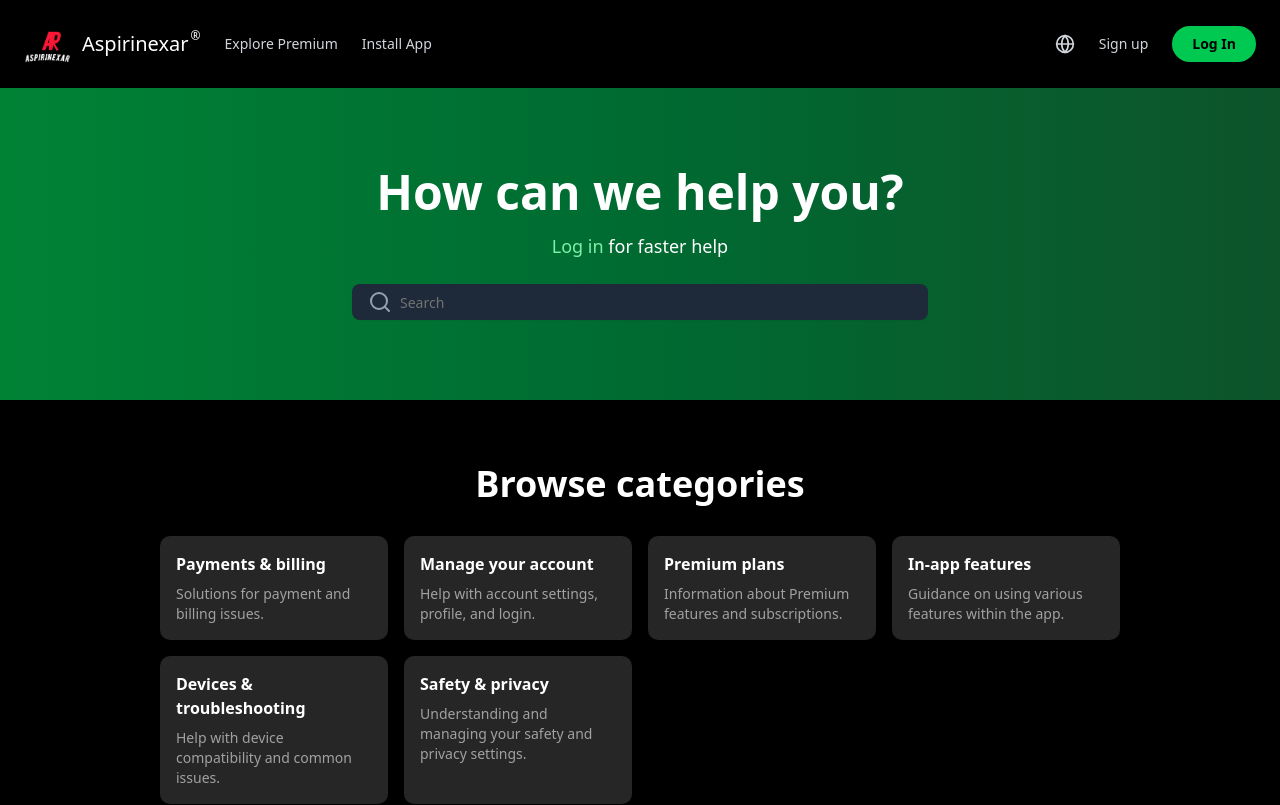
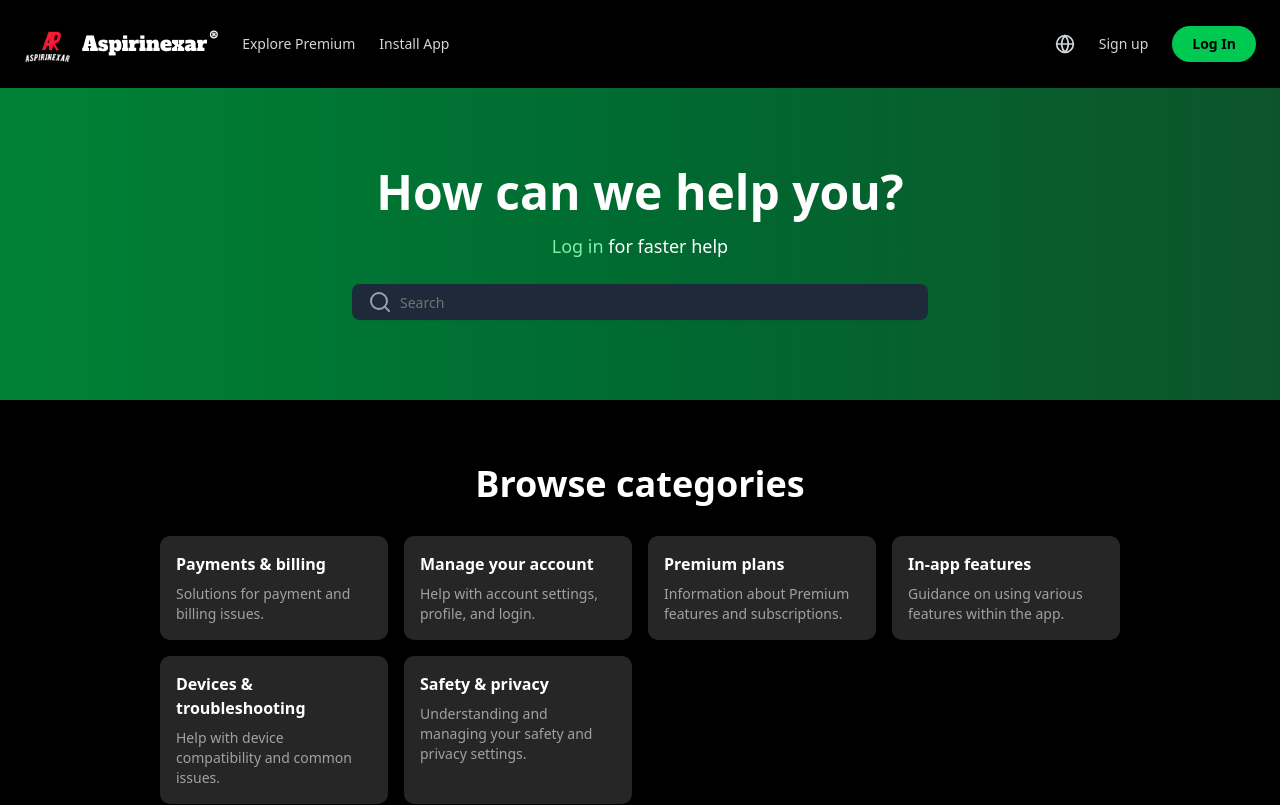
Before and after one commit to aashishrajput9838/aspirinexar, a Next.js app: page /contact in a window 1280 px wide. Shown: the top 805 px of the page. Built offline with nearby package versions, Linux system fonts and the light colour scheme.

Commit message:
text style changed

```diff
--- a/app/contact/page.tsx
+++ b/app/contact/page.tsx
@@ -34,7 +34,7 @@ export default function ContactUsPage() {
               {/* Aspirinexar Logo */}
               <Link href="/" className="flex items-center space-x-2 cursor-pointer">
                 <Image src="/InShot_20240426_153104300.jpg" alt="Aspirinexar Logo" width={50} height={50} className="rounded-lg my-0" quality={100} />
-                <h1 className="text-xl flex items-end font-alfa-slab-one hover:text-green-500 transition-colors">
+                <h1 className="text-xl flex items-end alfa-slab-one-regular hover:text-green-500 transition-colors">
                   Aspirinexar<sup className="text-xs ml-0.5 mb-2">®</sup>
                 </h1>
               </Link>
--- a/app/globals.css
+++ b/app/globals.css
@@ -169,3 +169,9 @@
 .animate-pulse-fast {
   animation: pulse-fast 0.75s ease-in-out infinite;
 }
+
+.alfa-slab-one-regular {
+  font-family: "Alfa Slab One", serif;
+  font-weight: 400;
+  font-style: normal;
+}
--- a/app/layout.tsx
+++ b/app/layout.tsx
@@ -34,8 +34,13 @@ export default function RootLayout({
 }>) {
   return (
     <html lang="en">
+      <head>
+        <link rel="preconnect" href="https://fonts.googleapis.com" />
+        <link rel="preconnect" href="https://fonts.gstatic.com" crossOrigin="anonymous" />
+        <link href="https://fonts.googleapis.com/css2?family=Alfa+Slab+One&family=Shadows+Into+Light&display=swap" rel="stylesheet" />
+      </head>
       <body
-        className={`${geistSans.variable} ${geistMono.variable} ${alfaSlabOne.variable} antialiased`}
+        className={`${geistSans.variable} ${geistMono.variable} antialiased`}
       >
         {children}
       </body>
```
